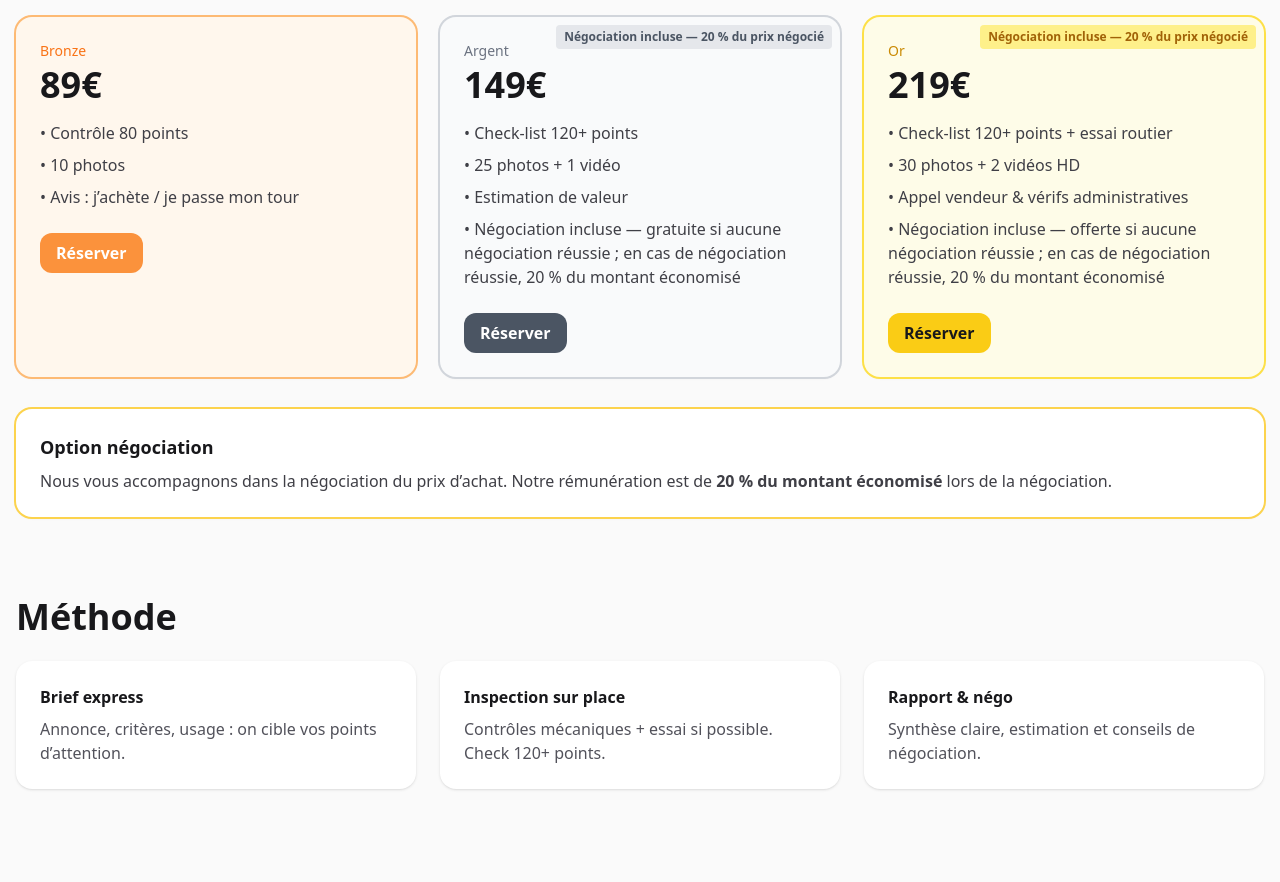
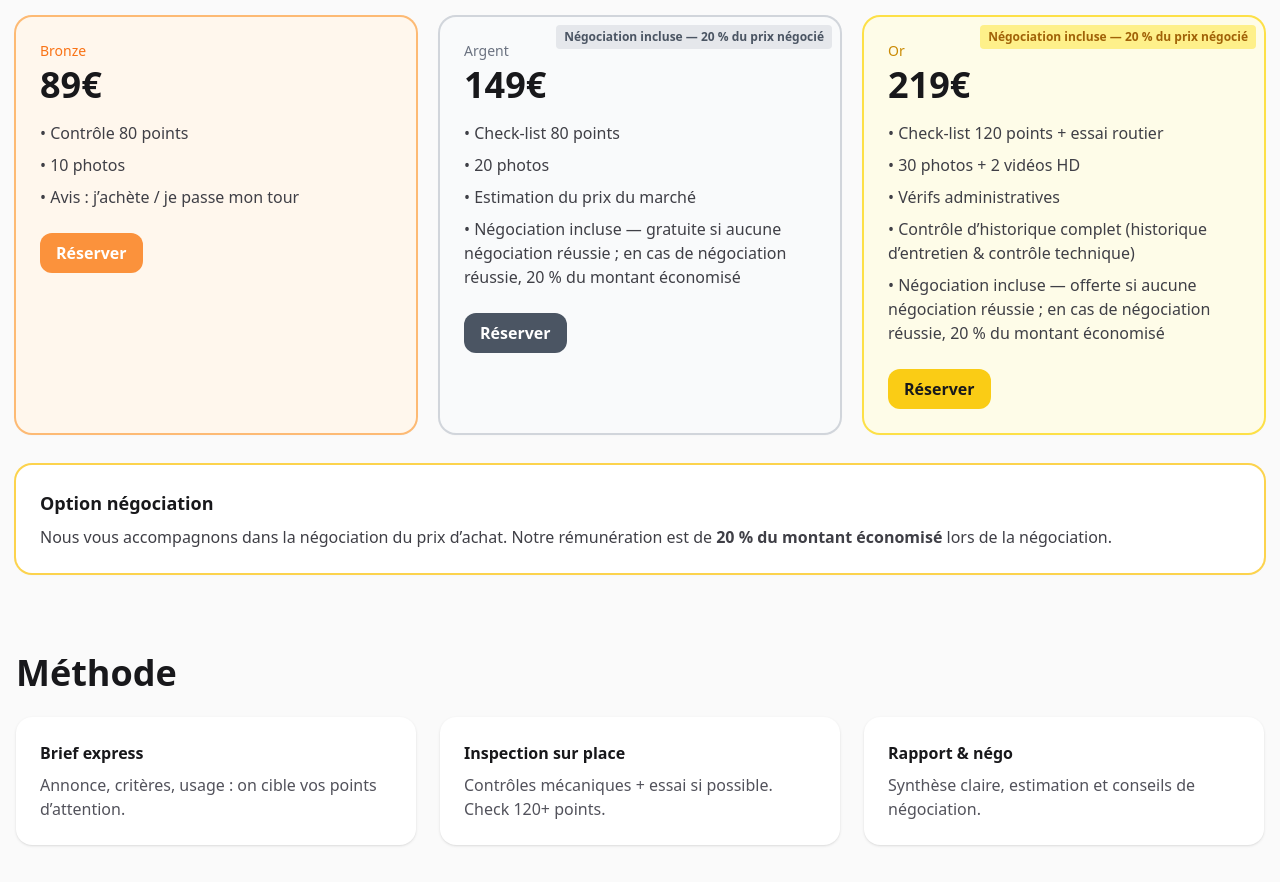
Before and after one commit to remi92200/motoexpert-site, a plain HTML site: page index.html in a window 1280 px wide. Shown: the part 960-1842 px from the top of the page. Drawn offline with nearby package versions, Linux system fonts and the light colour scheme.

Commit message:
Différenciation des offres : Silver 80 points + 20 photos, estimation prix du marché ; Gold 120 points + essai routier, 30 photos, vidéos HD, vérifs administratives et contrôle d’historique complet

```diff
--- a/index.html
+++ b/index.html
@@ -96,9 +96,9 @@
         <div class="text-sm text-gray-500">Argent</div>
         <div class="text-4xl font-extrabold mt-1">149€</div>
         <ul class="mt-4 space-y-2 text-zinc-700">
-          <li>• Check‑list 120+ points</li>
-          <li>• 25 photos + 1 vidéo</li>
-          <li>• Estimation de valeur</li>
+          <li>• Check‑list 80 points</li>
+          <li>• 20 photos</li>
+          <li>• Estimation du prix du marché</li>
           <li>• Négociation incluse — gratuite si aucune négociation réussie ; en cas de négociation réussie, 20 % du montant économisé</li>
         </ul>
         <a href="reservation.html?offre=argent" class="mt-6 inline-block rounded-xl bg-gray-600 text-white px-4 py-2 font-semibold">Réserver</a>
@@ -110,10 +110,11 @@
         <div class="text-sm text-yellow-600">Or</div>
         <div class="text-4xl font-extrabold mt-1">219€</div>
         <ul class="mt-4 space-y-2 text-zinc-700">
-          <li>• Check‑list 120+ points + essai routier</li>
-          <li>• 30 photos + 2 vidéos HD</li>
-          <li>• Appel vendeur & vérifs administratives</li>
-          <li>• Négociation incluse — offerte si aucune négociation réussie ; en cas de négociation réussie, 20 % du montant économisé</li>
+          <li>• Check‑list 120 points + essai routier</li>
+<li>• 30 photos + 2 vidéos HD</li>
+<li>• Vérifs administratives</li>
+<li>• Contrôle d’historique complet (historique d’entretien & contrôle technique)</li>
+<li>• Négociation incluse — offerte si aucune négociation réussie ; en cas de négociation réussie, 20 % du montant économisé</li>
         </ul>
         <a href="reservation.html?offre=or" class="mt-6 inline-block rounded-xl bg-yellow-400 text-zinc-900 px-4 py-2 font-semibold">Réserver</a>
       </div>
```
